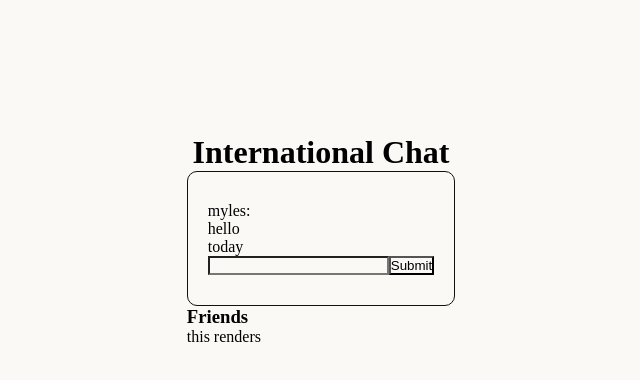
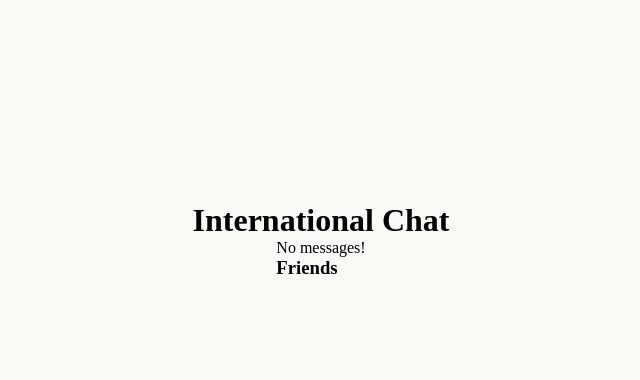
Before and after one commit to Babel-Chat/babel-chat-web, a React app: page /main in a window 1280 px wide. Shown: the top 380 px of the page, without its empty margins (319-959 px from the left). Built offline with nearby package versions, Linux system fonts and the light colour scheme; no server answers.

Commit message:
Set up basic sockets to update state for each client.
Co-authored-by: Ryan Wallace <ryanwallace1396@gmail.com>
Co-authored-by: Shinhae Na <shinhaena@gmail.com>
Co-authored-by: Joe Amos <joeamos17@gmail.com>
Co-authored-by: Candie Hill <can330330@yahoo.com>

```diff
--- a/client/App.jsx
+++ b/client/App.jsx
@@ -14,7 +14,7 @@ const App = () => {
     username: null,
     language: null,
     chats: [], // array
-    messages: [{created_by: 'myles', created_at: 'today', text: 'hello'}],
+    messages: [],
     friend_language: null,
     current_room_id: null
   });
--- a/client/components/chatRoom.jsx
+++ b/client/components/chatRoom.jsx
@@ -7,10 +7,10 @@ const socket = io.connect("http://localhost:3000")
 
 
 const ChatRoom = (props) => {
-  const { messages, current_room_id, language, username} = props; // messages: an array of message objects {text: string, created_at: timestamp, created_by: username}
-
+  const { state, setState } = props; // messages: an array of message objects {text: string, created_at: timestamp, created_by: username}
+  console.log('State Upon Chat Room Rerender: ', state);
   const messagesBox = [];
-  messages.forEach(el => {
+  state.messages.forEach(el => {
     messagesBox.push(
     <div className="message_box">
       <div className="created_by"><p>{el.created_by}:</p></div>
@@ -20,34 +20,43 @@ const ChatRoom = (props) => {
     );
   });
 
-  const sendMessage =(e) => {
+  const sendMessage = (e) => {
     e.preventDefault();
-    socket.emit("send_message", {message: e.target.value});
+    console.log('Username: ', state.username);
+    socket.emit("send_message", {text: document.getElementById('current_message').value,
+    created_by: state.username, created_at: new Date().toLocaleString()});
+    const newState = JSON.parse(JSON.stringify(state));
+    newState.messages.push({text: document.getElementById('current_message').value,
+    created_by: state.username, created_at: new Date().toLocaleString()});
+    setState(newState);
+    document.getElementById('current_message').value = '';
   }
+
   useEffect(() =>{
     socket.on('receive_message', (data) =>{
-      alert(data.message)
+      console.log('data: ', data);
+      console.log('state before parse: ', state.messages)
+      // current state.message is empty array
+      const newerState = JSON.parse(JSON.stringify(state));
+      console.log('before data push: ', newerState.messages);
+      newerState.messages.push(data);
+      console.log('after data push: ', newerState.messages)
+      setState(newerState);
+      // setState(state => ({...state, messages: newerState}));
+
+      // messages.push(data);
+
     })
-  },[socket]);
+  },[socket, state]);
 
-  // example of sending the message in app
-  // const  App = () => {
-  //   const sendMessage =() => {
-  //     socket.emit("send_message", {message: "hello joe"});
-  //   }
-  //   useEffect(() =>{
-  //     socket.on('recieve_message', (data) =>{
-  //       alert(data.message)
-  //     })
-  //   },[socket]);
 
-    /////example above
 
   const handleSendMessage = () => {
+    console.log('current room id: ', current_room_id)
     axios.post('http://localhost:3000/messages', {
       room_id: current_room_id,
-      text: document.getElementById('message').value,
-      created_by: username,
+      text: document.getElementById('current_message').value,
+      created_by: state.username,
       created_at: new Date().toLocaleString(),
     })
     .then(function (response) {
@@ -59,7 +68,7 @@ const ChatRoom = (props) => {
   };
 
 
-  if (messages.length){
+  if (state.messages.length){
     return (
       <div className="chat_box_container">
         <div className="message_box_container">
@@ -67,7 +76,7 @@ const ChatRoom = (props) => {
         </div>
         <div className="message_send_container">
           <form>
-            <input id="message" type="text"></input>
+            <input id="current_message" type="text"></input>
             <button type="submit" onClick={sendMessage}>Submit</button>
           </form>
         </div>
--- a/client/components/chatsMenu.jsx
+++ b/client/components/chatsMenu.jsx
@@ -3,14 +3,14 @@ import axios from 'axios';
 
 
 const ChatsMenu = (props) => {
-  const {setState, state, chats, language} = props;
-  console.log('chats: ', chats);
+  const {setState, state} = props;
+  console.log('chats: ', state.chats);
 
   const chatSelectHandler = (room_id) => {
     axios.get(`http://localhost:3000/messages/`, {
       params: {
         room_id: room_id,
-        language: language
+        language: state.language
       }
     })
     .then(data => {
@@ -19,14 +19,12 @@ const ChatsMenu = (props) => {
       newState.messages = data.data;
       newState.current_room_id = room_id;
       setState(newState);
-      // props.state.messages = JSON.parse(data);
-      // props.state.current_room_id = room_id;
     })
   };
   // create a buttons array to store JSX elements of type button that contain the name of each friend
   const buttons = [];
   // otherUsers is an object with an id property and a username property
-  chats.forEach(chat => {                                   // need to add proper chat_id
+  state.chats.forEach(chat => {                                   // need to add proper chat_id
     buttons.push(<button key={chat.room_id} className="userButton" onClick={()=> {chatSelectHandler(chat.room_id)}} otherusername={chat.friend} >{chat.friend}</button>)
   });
   return (
@@ -35,9 +33,6 @@ const ChatsMenu = (props) => {
       <div id="chats">
         { buttons }
       </div>
-      <div>
-        <p>this renders</p>
-      </div>
     </div>
   );
 }
--- a/client/pages/MainPage.jsx
+++ b/client/pages/MainPage.jsx
@@ -5,6 +5,7 @@ import ChatsMenu from '../components/chatsMenu';
 import ChatRoom from '../components/chatRoom';
 
 const MainPage = (props) => {
+  const {state, setState} = props;
   console.log('Props: ', props);
 
   return (
@@ -14,8 +15,8 @@ const MainPage = (props) => {
         <h1>International Chat</h1>
       </div>
       <div>
-        <ChatRoom messages={props.state.messages} setState={props.setState}/>
-        <ChatsMenu state={props.state} chats={props.state.chats} language={props.state.language} setState={props.setState}/>
+        <ChatRoom key={'chatroom'} state={state} setState={setState}/>
+        <ChatsMenu key={'chatmenu'} state={state} setState={setState}/>
       </div>
     </div>
   )
```
Also changed, not shown: 1 other file (tests, documents, lock files or other folders).
